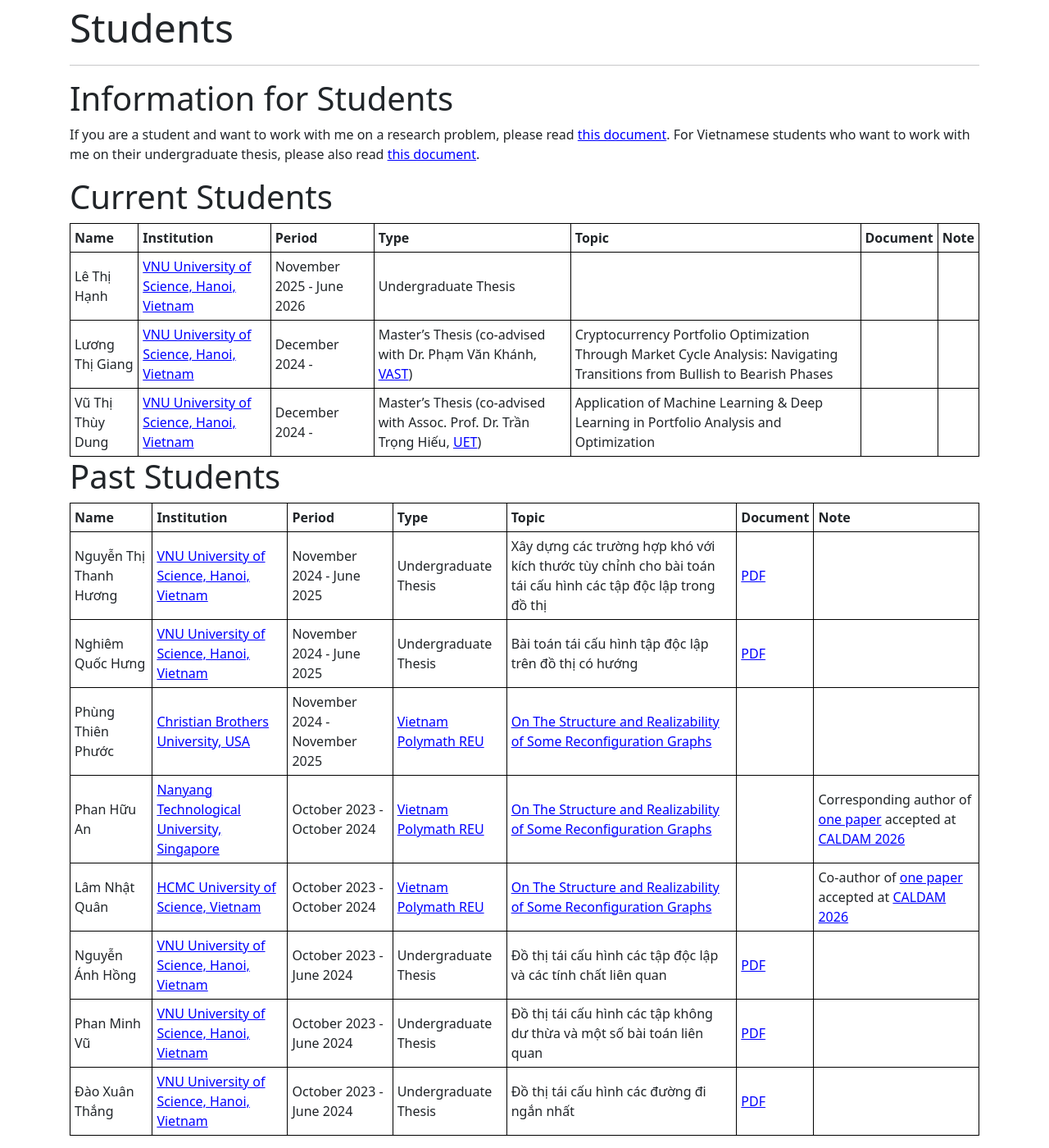
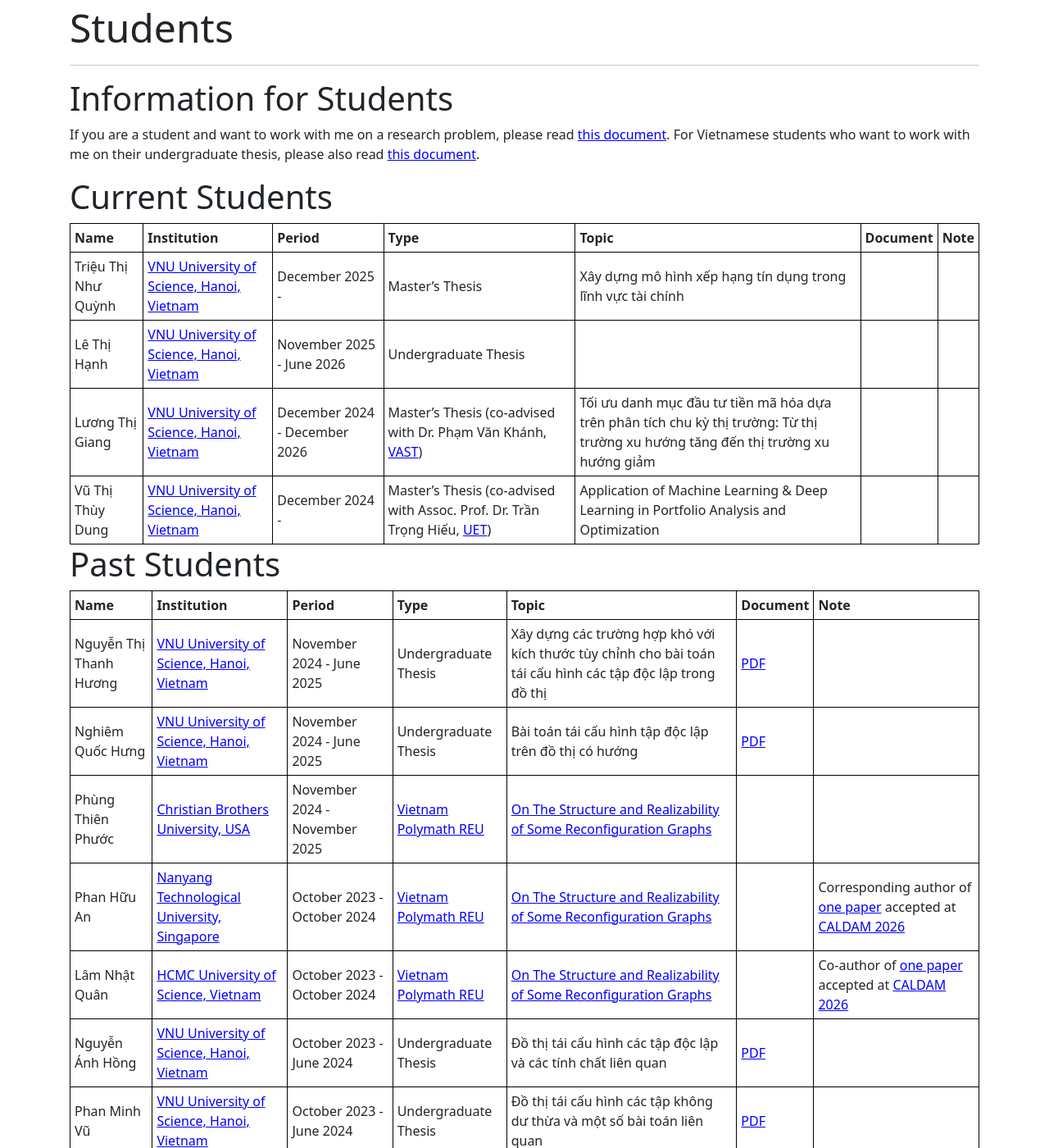
Before and after one commit to hoanganhduc/hoanganhduc.github.io, a Jekyll site: the page built from students.md, in a window 1280 px wide and 1400 px high. Shown: the whole window at 82% size. Built offline with Jekyll 4.4.1, drawn with Linux system fonts in a browser that asks for light colours; nearby versions of some CDN libraries; a style sheet for code colours, icons or effects is not loaded; some of the changed text lies outside the part shown.

Commit message:
Updated @ 2026-01-26  12:12:21 ICT

```diff
--- a/students.md
+++ b/students.md
@@ -2,7 +2,7 @@
 layout: default
 title: "Students"
 permalink: /students/
-last_modified_at: 2025-12-07
+last_modified_at: 2026-01-26
 description: This page contains information about the students who have been working with Duc A. Hoang
 keywords: student, research, thesis advisor, research experience for undergraduate students, Duc A. Hoang
 <!--sitemap: false-->
@@ -18,8 +18,9 @@ If you are a student and want to work with me on a research problem, please read
 
 | Name | Institution | Period | Type | Topic | Document | Note |
 |------|---|---|---|---|---|---|
+| Triệu Thị Như Quỳnh | [VNU University of Science, Hanoi, Vietnam](https://hus.vnu.edu.vn/) | December 2025 -  | Master's Thesis | Xây dựng mô hình xếp hạng tín dụng trong lĩnh vực tài chính |  |  |
 | Lê Thị Hạnh | [VNU University of Science, Hanoi, Vietnam](https://hus.vnu.edu.vn/) | November 2025 - June 2026 | Undergraduate Thesis |  |  |  |
-| Lương Thị Giang | [VNU University of Science, Hanoi, Vietnam](https://hus.vnu.edu.vn/) | December 2024 - | Master's Thesis (co-advised with Dr. Phạm Văn Khánh, [VAST](https://vast.ac.vn/)) | Cryptocurrency Portfolio Optimization Through Market Cycle Analysis: Navigating Transitions from Bullish to Bearish Phases |  |  |
+| Lương Thị Giang | [VNU University of Science, Hanoi, Vietnam](https://hus.vnu.edu.vn/) | December 2024 - December 2026 | Master's Thesis (co-advised with Dr. Phạm Văn Khánh, [VAST](https://vast.ac.vn/)) | Tối ưu danh mục đầu tư tiền mã hóa dựa trên phân tích chu kỳ thị trường: Từ thị trường xu hướng tăng đến thị trường xu hướng giảm |  |  |
 | Vũ Thị Thùy Dung | [VNU University of Science, Hanoi, Vietnam](https://hus.vnu.edu.vn/) | December 2024 - | Master's Thesis (co-advised with Assoc. Prof. Dr. Trần Trọng Hiếu, [UET](https://uet.vnu.edu.vn/)) | Application of Machine Learning & Deep Learning in Portfolio Analysis and Optimization |  |  |
 
 # Past Students
```
Also changed, not shown: 1 other file.
